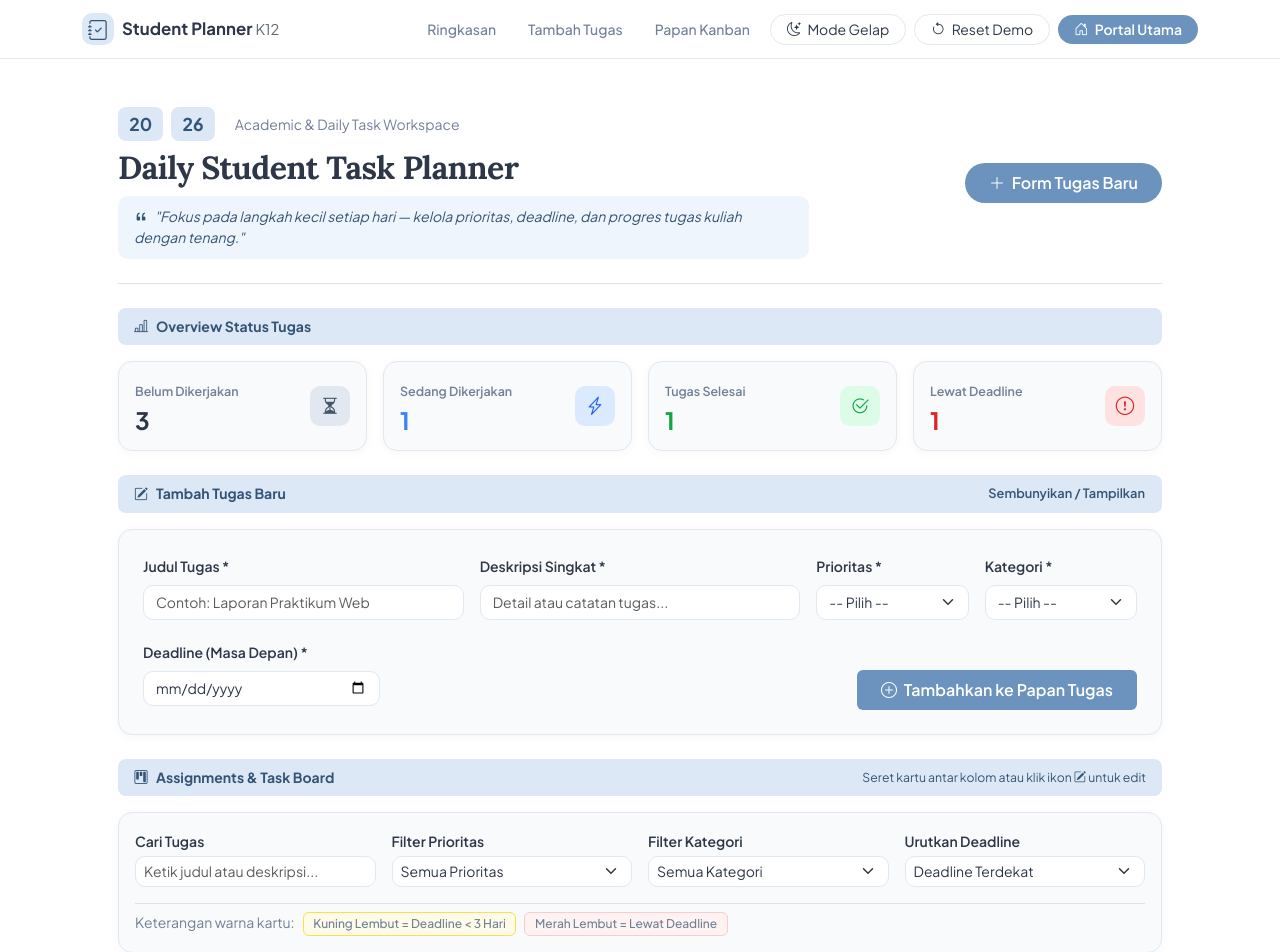
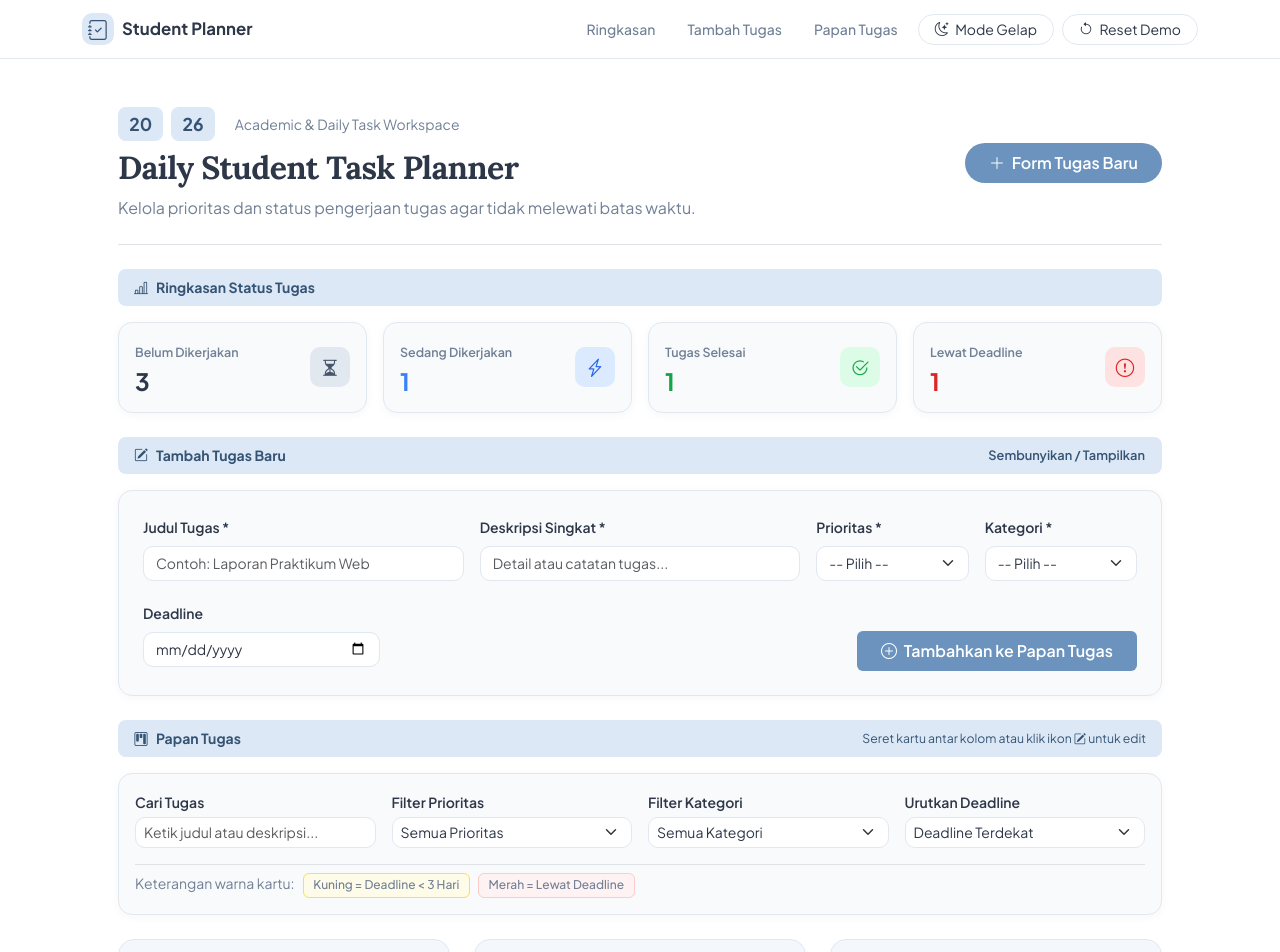
Before and after one commit to novitaasaariiii27-bit/manajemen-tugas-k12, a plain HTML site: page index.html in a window 1280 px wide. Shown: the top 952 px of the page. Drawn offline with nearby package versions, Linux system fonts and the light colour scheme.

Commit message:
docs: rapikan komentar struktur dan teks ui pada index.html

```diff
--- a/index.html
+++ b/index.html
@@ -5,7 +5,7 @@
     <meta name="viewport" content="width=device-width, initial-scale=1.0">
     <title>Student Task Planner K12 - Manajemen Tugas Harian</title>
 
-    <!-- Google Fonts: Lora & Plus Jakarta Sans -->
+
     <link rel="preconnect" href="https://fonts.googleapis.com">
     <link rel="preconnect" href="https://fonts.gstatic.com" crossorigin>
     <link href="https://fonts.googleapis.com/css2?family=Lora:ital,wght@0,600;0,700;1,400&family=Plus+Jakarta+Sans:wght@400;500;600;700&display=swap" rel="stylesheet">
@@ -15,18 +15,18 @@
     <link rel="stylesheet" href="https://cdn.jsdelivr.net/npm/bootstrap-icons@1.11.1/font/bootstrap-icons.css">
     <!-- jQuery UI CSS (Untuk Fitur Bonus Drag & Drop) -->
     <link rel="stylesheet" href="https://code.jquery.com/ui/1.13.2/themes/base/jquery-ui.css">
-    <!-- CSS Eksternal Kelompok -->
+
     <link rel="stylesheet" href="css/style.css">
 </head>
 <body>
 
-    <!-- 1. HEADER & NAVBAR MINIMALIS (HTML5 Semantik) -->
+    <!-- Navbar Utama -->
     <header class="planner-header sticky-top">
         <nav class="navbar navbar-expand-lg py-2 px-3 px-lg-5">
             <div class="container-xl">
                 <a class="navbar-brand d-flex align-items-center gap-2 fw-bold" href="#">
                     <span class="brand-badge"><i class="bi bi-journal-check"></i></span>
-                    <span class="brand-title">Student Planner <small class="fw-normal opacity-75">K12</small></span>
+                    <span class="brand-title">Student Planner <small class="fw-normal opacity-75"></small></span>
                 </a>
 
                 <button class="navbar-toggler" type="button" data-bs-toggle="collapse" data-bs-target="#navPlanner" aria-controls="navPlanner" aria-expanded="false" aria-label="Toggle navigasi">
@@ -37,7 +37,7 @@
                     <ul class="navbar-nav ms-auto align-items-lg-center gap-2 mt-2 mt-lg-0">
                         <li class="nav-item"><a class="nav-link planner-nav-link" href="#ringkasan-statistik">Ringkasan</a></li>
                         <li class="nav-item"><a class="nav-link planner-nav-link" href="#panel-form-tugas">Tambah Tugas</a></li>
-                        <li class="nav-item"><a class="nav-link planner-nav-link" href="#area-kanban">Papan Kanban</a></li>
+                        <li class="nav-item"><a class="nav-link planner-nav-link" href="#area-kanban">Papan Tugas</a></li>
                         <li class="nav-item">
                             <button type="button" id="btn-toggle-tema" class="btn btn-soft-outline btn-sm rounded-pill px-3">
                                 <i class="bi bi-moon-stars me-1" id="ikon-tema"></i>
@@ -49,18 +49,13 @@
                                 <i class="bi bi-arrow-counterclockwise me-1"></i> Reset Demo
                             </button>
                         </li>
-                        <li class="nav-item">
-                            <a href="../index.html" class="btn btn-soft-primary btn-sm rounded-pill px-3 fw-semibold">
-                                <i class="bi bi-house-door me-1"></i> Portal Utama
-                            </a>
-                        </li>
                     </ul>
                 </div>
             </div>
         </nav>
     </header>
 
-    <!-- 2. MAIN WORKSPACE CONTAINER -->
+    <!-- Konten Utama -->
     <main class="container-xl py-4 py-lg-5 px-3 px-lg-5">
 
         <!-- HERO BANNER -->
@@ -73,10 +68,9 @@
                         <span class="small text-muted-custom ms-2"><i class="bi bi-sparkles me-1"></i>Academic &amp; Daily Task Workspace</span>
                     </div>
                     <h1 class="editorial-heading mb-2">Daily Student Task Planner</h1>
-                    <p class="planner-quote mb-0">
-                        <i class="bi bi-quote me-1"></i>
-                        <em>"Fokus pada langkah kecil setiap hari — kelola prioritas, deadline, dan progres tugas kuliah dengan tenang."</em>
-                    </p>
+                <p class="text-muted-custom mb-0">
+                    Kelola prioritas dan status pengerjaan tugas agar tidak melewati batas waktu.
+                </p>
                 </div>
                 <div class="col-12 col-md-4 text-md-end">
                     <button type="button" class="btn btn-soft-primary rounded-pill px-4 py-2 fw-semibold" data-bs-toggle="collapse" data-bs-target="#collapseFormTugas" aria-expanded="true" aria-controls="collapseFormTugas">
@@ -86,17 +80,17 @@
             </div>
         </section>
 
-        <!-- Alert Notifikasi Dinamis (Bootstrap Alert) -->
+        <!-- Notifikasi Alert Boostrap-->
         <div id="alert-notifikasi" class="alert alert-success alert-dismissible fade d-none rounded-3 mb-4" role="alert">
             <i class="bi bi-info-circle-fill me-2"></i>
             <span id="teks-notifikasi">Pesan sistem</span>
             <button type="button" class="btn-close" id="btn-tutup-alert" aria-label="Tutup"></button>
         </div>
 
-        <!-- SECTION A: COUNTER STATISTIK -->
+        <!-- Ringkasan Statistik Tugas -->
         <section id="ringkasan-statistik" class="mb-4" aria-label="Ringkasan Statistik Tugas">
             <div class="soft-section-bar mb-3">
-                <span><i class="bi bi-bar-chart-line me-2"></i>Overview Status Tugas</span>
+                <span><i class="bi bi-bar-chart-line me-2"></i>Ringkasan Status Tugas</span>
             </div>
 
             <div class="row g-3">
@@ -147,7 +141,7 @@
             </div>
         </section>
 
-        <!-- SECTION B: FORM TAMBAH TUGAS (ASIDE) -->
+        <!-- Form Input Tugas Baru -->
         <aside id="panel-form-tugas" class="mb-4" aria-label="Formulir Tambah Tugas">
             <div class="soft-section-bar d-flex justify-content-between align-items-center mb-3">
                 <span><i class="bi bi-pencil-square me-2"></i>Tambah Tugas Baru</span>
@@ -193,7 +187,7 @@
                                     <div class="error-text text-danger small mt-1" id="error-kategori"></div>
                                 </div>
                                 <div class="col-12 col-sm-4 col-md-3">
-                                    <label for="input-deadline" class="form-label small fw-semibold">Deadline (Masa Depan) *</label>
+                                    <label for="input-deadline" class="form-label small fw-semibold">Deadline</label>
                                     <input type="date" class="form-control planner-input" id="input-deadline" name="deadline" required>
                                     <div class="error-text text-danger small mt-1" id="error-deadline"></div>
                                 </div>
@@ -209,14 +203,14 @@
             </div>
         </aside>
 
-        <!-- SECTION C: FILTER, SEARCH, SORT & PAPAN KANBAN 3 KOLOM -->
+        <!-- Filter & Papan Kanban -->
         <section id="area-kanban" aria-label="Papan Manajemen Tugas">
             <div class="soft-section-bar d-flex flex-wrap justify-content-between align-items-center gap-2 mb-3">
-                <span><i class="bi bi-kanban me-2"></i>Assignments &amp; Task Board</span>
+                <span><i class="bi bi-kanban me-2"></i>Papan Tugas</span>
                 <span class="small fw-normal">Seret kartu antar kolom atau klik ikon <i class="bi bi-pencil-square"></i> untuk edit</span>
             </div>
 
-            <!-- Toolbar Pencarian, Filter & Urutkan -->
+            <!-- Bar Pencarian & Filter -->
             <div class="card planner-card mb-4">
                 <div class="card-body p-3">
                     <div class="row g-3 align-items-end">
@@ -254,14 +248,15 @@
 
                     <div class="d-flex flex-wrap gap-2 mt-3 pt-2 border-top small text-muted-custom">
                         <span>Keterangan warna kartu:</span>
-                        <span class="legend-pill legend-urgent">Kuning Lembut = Deadline &lt; 3 Hari</span>
-                        <span class="legend-pill legend-overdue">Merah Lembut = Lewat Deadline</span>
+                        <span class="legend-pill legend-urgent">Kuning = Deadline &lt; 3 Hari</span>
+                        <span class="legend-pill legend-overdue">Merah = Lewat Deadline</span>
                     </div>
                 </div>
             </div>
 
-            <!-- 3 KOLOM KANBAN -->
+            <!-- Kolom Status Tugas -->
             <div class="row g-4">
+                <!-- Kolom Belum Dikerjakan -->
                 <div class="col-12 col-md-4">
                     <div class="kanban-column p-3 rounded-4 h-100">
                         <div class="kanban-col-header d-flex justify-content-between align-items-center mb-3 pb-2 border-bottom">
@@ -271,6 +266,7 @@
                         <div id="list-belum" class="kanban-list" data-status="belum"></div>
                     </div>
                 </div>
+                <!-- Kolom Sedang Dikerjakan -->
                 <div class="col-12 col-md-4">
                     <div class="kanban-column p-3 rounded-4 h-100">
                         <div class="kanban-col-header d-flex justify-content-between align-items-center mb-3 pb-2 border-bottom">
@@ -280,6 +276,7 @@
                         <div id="list-sedang" class="kanban-list" data-status="sedang"></div>
                     </div>
                 </div>
+                <!-- Kolom Selesai Dikerjakan -->
                 <div class="col-12 col-md-4">
                     <div class="kanban-column p-3 rounded-4 h-100">
                         <div class="kanban-col-header d-flex justify-content-between align-items-center mb-3 pb-2 border-bottom">
@@ -293,7 +290,7 @@
         </section>
     </main>
 
-    <!-- 3. MODAL KONFIRMASI HAPUS (Bootstrap Modal) -->
+    <!-- Modal Konfirmasi Hapus -->
     <div class="modal fade" id="modalHapusTugas" tabindex="-1" aria-labelledby="labelModalHapus" aria-hidden="true">
         <div class="modal-dialog modal-dialog-centered">
             <div class="modal-content planner-modal">
@@ -315,11 +312,11 @@
         </div>
     </div>
 
-    <!-- 4. FOOTER (HTML5 Semantik) -->
+    <!-- Footer -->
     <footer class="planner-footer py-4 mt-5 border-top">
         <div class="container-xl d-flex flex-wrap justify-content-between align-items-center gap-2 small text-muted-custom">
-            <span>Student Task Planner K12 &mdash; Sistem Manajemen Tugas Harian</span>
-            <span>UAS Praktikum Pemrograman Web Dasar &copy; 2026</span>
+            <span>Student Task Planner &mdash; Sistem Manajemen Tugas Harian</span>
+            <span>Nova | Tiara | Chayara | Novita &copy; 2026</span>
         </div>
     </footer>
 
```
